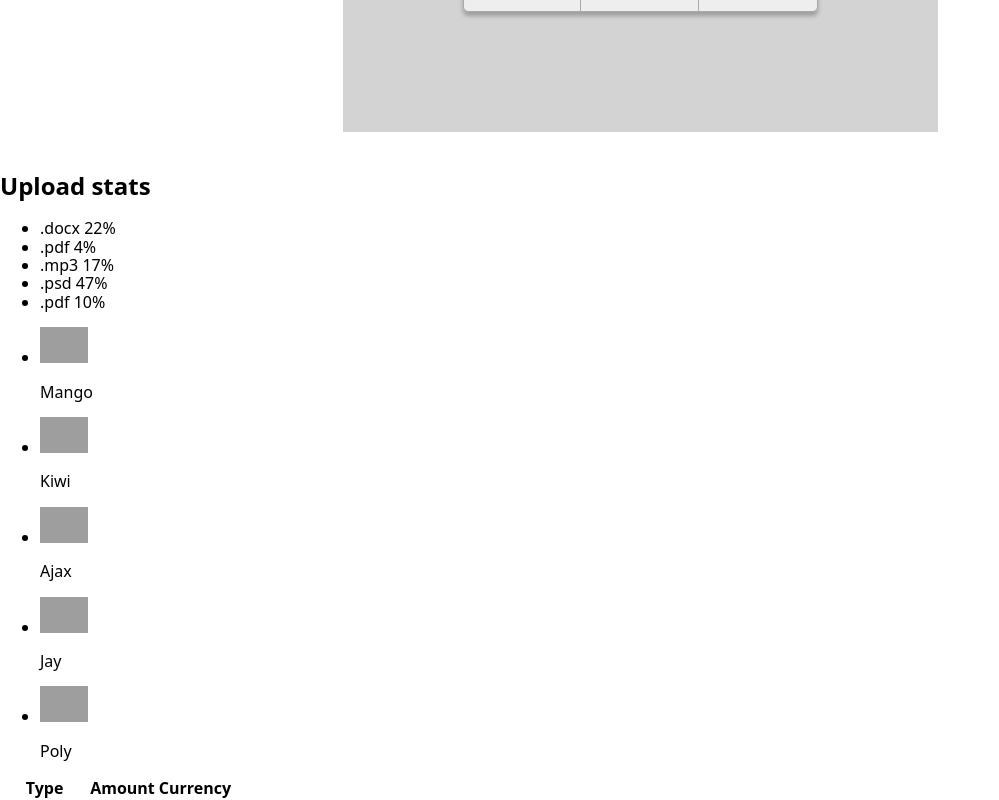
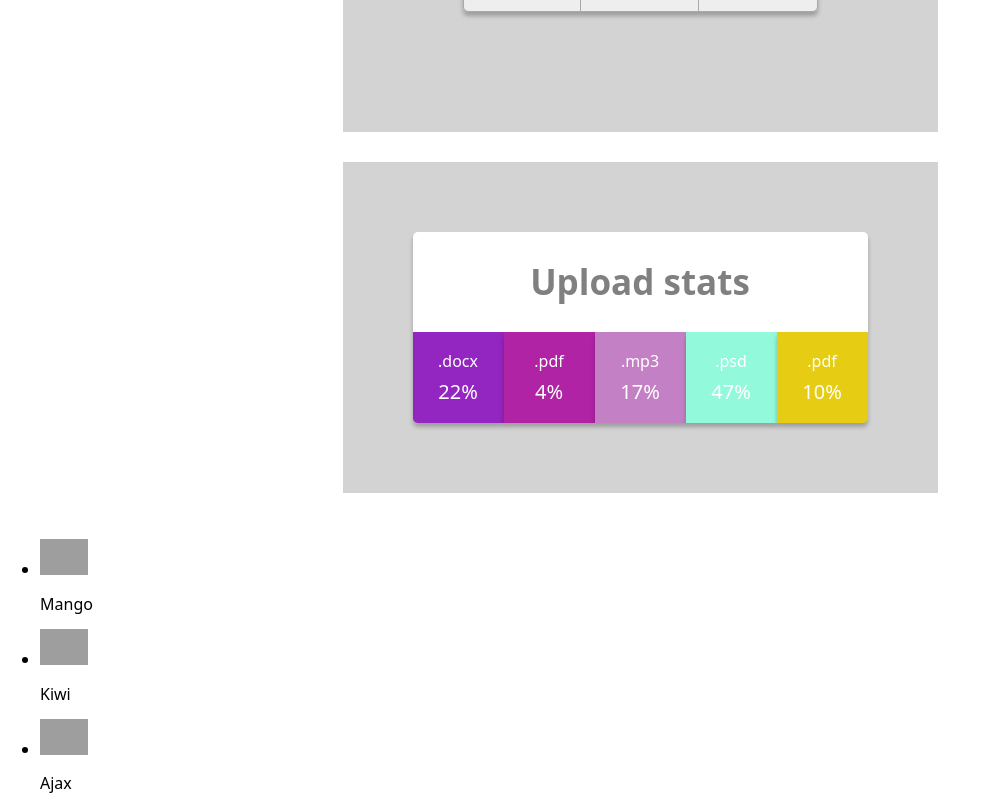
Before and after one commit to Maryna-Skrypnyk/goit-react-hw-01-components-1, a React (Create React App) app: page / in a window 1280 px wide. Shown: the part 620-1420 px from the top of the page, without its empty margins (0-999 px from the left). Built offline with nearby package versions, Linux system fonts and the light colour scheme; grey boxes are pictures that could not be loaded.

Commit message:
Adds Statistics-styles

```diff
--- a/src/App.js
+++ b/src/App.js
@@ -18,9 +18,7 @@ const App = () => {
         location={user.location}
         stats={user.stats}
       />
-      <section class="statistics">
-        <Statistics title="Upload stats" stats={statisticalData} />
-      </section>
+      <Statistics title="Upload stats" stats={statisticalData} />
       <FriendList friends={friends} />
       <TransactionHistory items={transactions} />;
     </div>
--- a/src/components/Profile/Profile.css
+++ b/src/components/Profile/Profile.css
@@ -1,13 +1,11 @@
 .Profile {
   margin-top: 40px;
-  margin-bottom: 40px;
   display: block;
   margin-right: auto;
   margin-left: auto;
   padding: 120px;
   background-color: lightgrey;
   width: 595px;
-  /* height: 700px; */
 }
 
 .Profile__container {
@@ -15,7 +13,6 @@
   display: block;
   border: 1px solid darkgrey;
   border-radius: 5px;
-
   box-shadow: 0px 4px 4px rgba(0, 0, 0, 0.25);
 }
 
--- a/src/components/Statistics/Statistics.css
+++ b/src/components/Statistics/Statistics.css
@@ -0,0 +1,69 @@
+.Statistics__statistics {
+  padding-top: 30px;
+  padding-bottom: 30px;
+}
+
+.Statistics__container {
+  margin-left: auto;
+  margin-right: auto;
+  display: block;
+  padding: 70px;
+  background-color: lightgrey;
+  width: 595px;
+}
+
+.Statistics__title {
+  padding: 30px;
+  margin: 0;
+  background-color: #ffffff;
+  text-align: center;
+  font-size: 35px;
+  font-weight: 700;
+  color: gray;
+  border-top-left-radius: 5px;
+  border-top-right-radius: 5px;
+  box-shadow: 0px 4px 4px rgba(0, 0, 0, 0.25);
+}
+
+.Statistics__stat-list {
+  margin: 0;
+  list-style: none;
+  font-style: normal;
+  display: flex;
+  justify-content: space-around;
+  padding: 0;
+  border-bottom-left-radius: 5px;
+  border-bottom-right-radius: 5px;
+}
+
+.Statistics__item {
+  display: flex;
+  flex-direction: column;
+  align-items: center;
+  margin: 0;
+  padding-top: 20px;
+  padding-bottom: 20px;
+  width: 113.75px;
+  box-shadow: 0px 4px 4px rgba(0, 0, 0, 0.25);
+}
+
+.Statistics__item:last-child {
+  border-bottom-right-radius: 5px;
+}
+
+.Statistics__item:first-child {
+  border-bottom-left-radius: 5px;
+}
+
+.Statistics__label {
+  margin-bottom: 10px;
+  color: #ffffff;
+  font-weight: 400;
+  font-size: 16px;
+}
+
+.Statistics__percentage {
+  font-weight: 400;
+  font-size: 20px;
+  color: #ffffff;
+}
--- a/src/components/Statistics/Statistics.js
+++ b/src/components/Statistics/Statistics.js
@@ -1,18 +1,33 @@
 import React from 'react';
 import PropTypes from 'prop-types';
+import './Statistics.css';
+
+const color = () => {
+  const r = Math.round(Math.random() * 255);
+  const g = Math.round(Math.random() * 255);
+  const b = Math.round(Math.random() * 255);
+  const bgColor = `rgb(${r}, ${g}, ${b})`;
+  return bgColor;
+};
 
 const Statistics = ({ title, stats }) => (
-  <>
-    {title && <h2 class="title">{title}</h2>}
-    <ul class="stat-list">
-      {stats.map(({ id, label, percentage }) => (
-        <li class="item" key={id}>
-          <span class="label">{label}</span>
-          <span class="percentage"> {percentage}%</span>
-        </li>
-      ))}
-    </ul>
-  </>
+  <section className="Statistics__statistics">
+    <div className="Statistics__container">
+      {title && <h2 className="Statistics__title">{title}</h2>}
+      <ul className="Statistics__stat-list">
+        {stats.map(({ id, label, percentage }) => (
+          <li
+            className="Statistics__item"
+            key={id}
+            style={{ backgroundColor: color() }}
+          >
+            <span className="Statistics__label">{label}</span>
+            <span className="Statistics__percentage"> {percentage}%</span>
+          </li>
+        ))}
+      </ul>
+    </div>
+  </section>
 );
 
 Statistics.defaultProps = {
```
